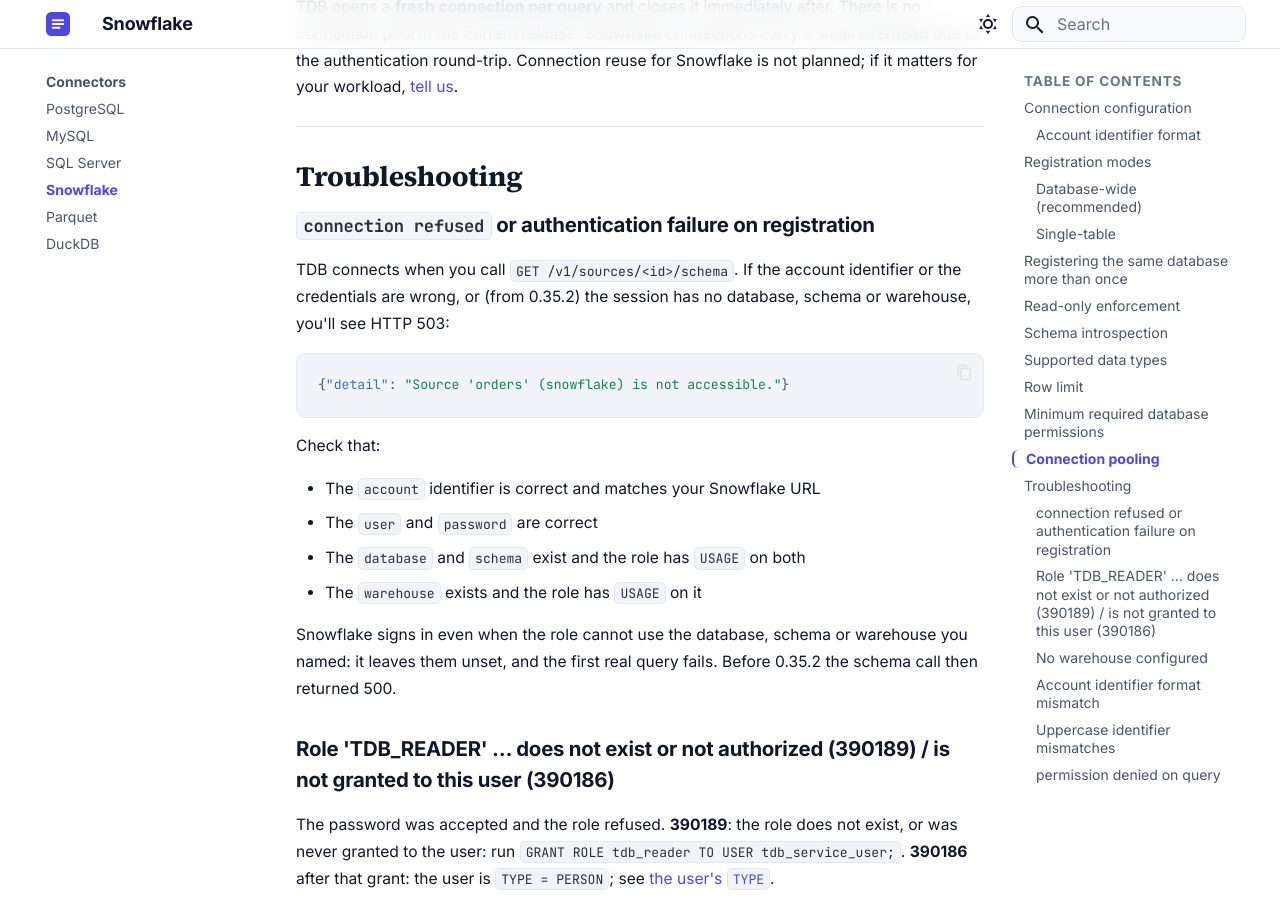
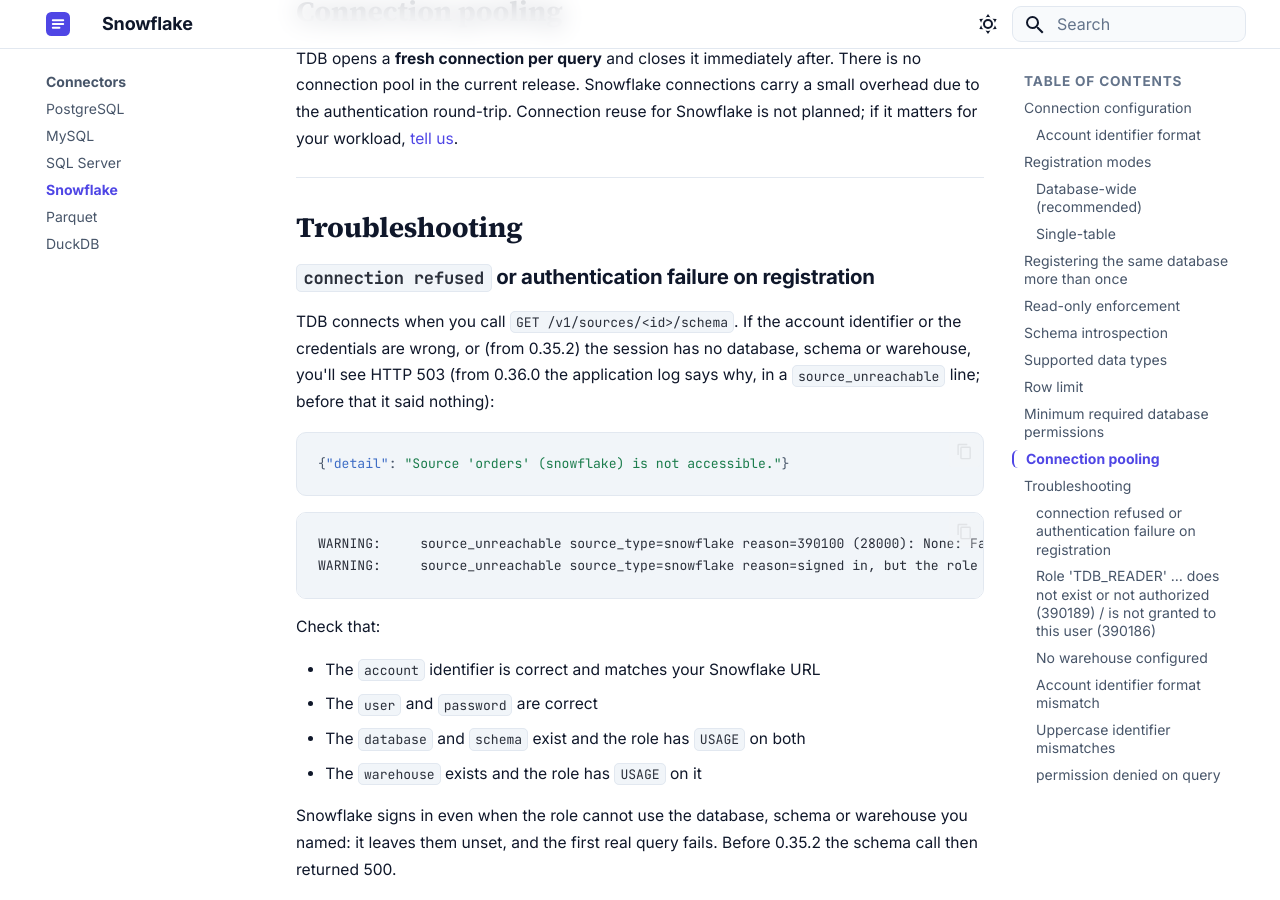
Before and after one commit to tdb-project/tdb-docs, an MkDocs documentation site: the page built from docs/connectors/snowflake.md, in a window 1280 px wide and 900 px high, scrolled down 7998 px. Built offline with MkDocs 1.6.1 and Material for MkDocs 9.7.7, drawn with Linux system fonts in a browser that asks for light colours; some of the changed text lies outside the part shown.

Commit message:
0.36.0: Snowflake JSON values; failed connection checks log why

````diff
--- a/docs/connectors/snowflake.md
+++ b/docs/connectors/snowflake.md
@@ -13,7 +13,8 @@ configured schema) or **single-table** (scoped to one specific table).
     That run found three faults, fixed in **0.35.2**: on earlier releases a query timeout (sometimes),
     every `page_key` request, and the schema of a source whose role cannot use its
     database or warehouse return 500. Column and row policies, views and query approvals
-    have not yet been run against Snowflake.
+    have not yet been run against Snowflake. **0.36.0** returns `VARIANT`, `OBJECT` and
+    `ARRAY` values as JSON and logs why a connection check failed.
 
 ---
 
@@ -229,9 +230,10 @@ are the raw Snowflake `data_type` strings from `information_schema`. Examples:
 | `OBJECT` | `OBJECT` |
 
 Row values are serialised to JSON by the API layer. Timestamps are returned as
-strings. `VARIANT`, `ARRAY`, and `OBJECT` values are returned as a **string holding
-their JSON text**, formatted by Snowflake with line breaks (`"{\n  \"k\": [1, 2]\n}"`):
-parse the string to use the value. `NUMBER` with a scale is a string with its exact
+strings. From 0.36.0, `VARIANT`, `ARRAY`, and `OBJECT` values are returned as **JSON
+values** (`{"k": [1, 2]}`), as PostgreSQL `jsonb` is; a plain string stored in a `VARIANT`
+is that string. Before 0.36.0 they came back as a string holding Snowflake's
+pretty-printed JSON text (`"{\n  \"k\": [1, 2]\n}"`). `NUMBER` with a scale is a string with its exact
 digits (`"1234.50"`), `BINARY` is base64, and a `FLOAT` NaN is `"NaN"`.
 
 ---
@@ -326,10 +328,16 @@ planned; if it matters for your workload, [tell us](mailto:hello@tdb.jiracorp.co
 
 TDB connects when you call `GET /v1/sources/<id>/schema`. If the account identifier
 or the credentials are wrong, or (from 0.35.2) the session has no database, schema or
-warehouse, you'll see HTTP 503:
+warehouse, you'll see HTTP 503 (from 0.36.0 the application log says why, in a
+`source_unreachable` line; before that it said nothing):
 
 ```json
 {"detail": "Source 'orders' (snowflake) is not accessible."}
+```
+
+```text
+WARNING:     source_unreachable source_type=snowflake reason=390100 (28000): None: Failed to connect to DB: xy12345.snowflakecomputing.com:443. Incorrect username or password was specified.
+WARNING:     source_unreachable source_type=snowflake reason=signed in, but the role cannot use the database, schema asked for (database='SALES_DB', schema='PUBLIC', warehouse='COMPUTE_WH')
 ```
 
 Check that:
````
Also changed, not shown: docs/connectors/mysql.md (+4 -0 lines), docs/connectors/postgresql.md (+4 -0 lines), docs/connectors/sqlserver.md (+4 -0 lines), docs/release-notes.md (+1 -0 lines).
